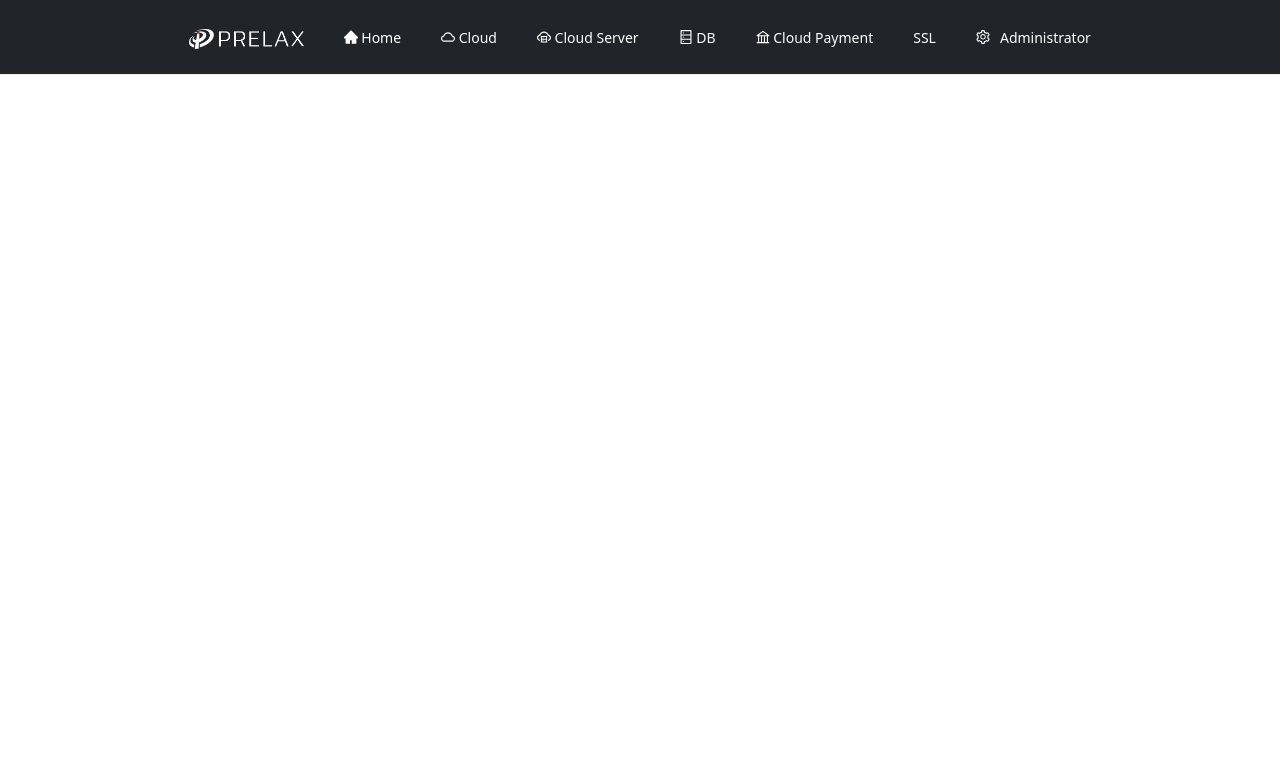
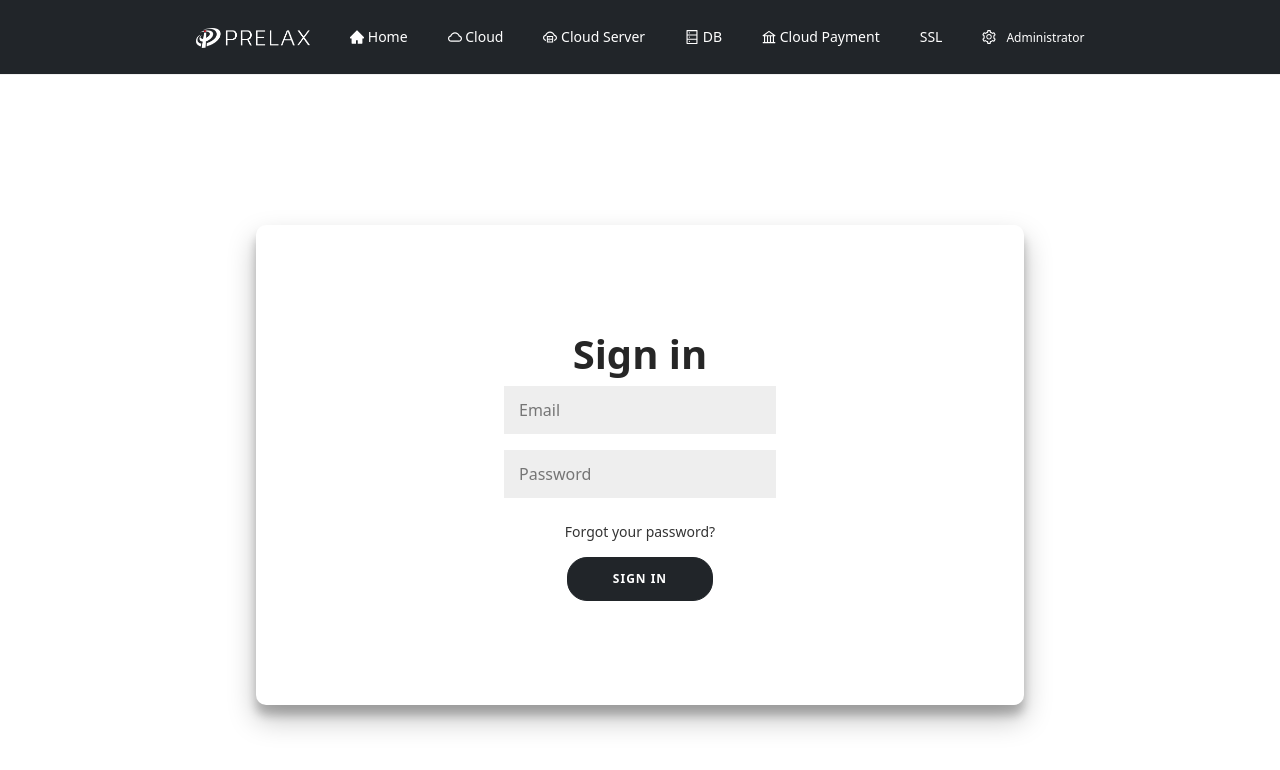
Before and after one commit to nadeem159/prelax, a React (Create React App) app: page /login in a window 1280 px wide. Shown: the top 770 px of the page. Built offline with nearby package versions, Linux system fonts and the light colour scheme.

Commit message:
login form add

```diff
--- a/package.json
+++ b/package.json
@@ -12,6 +12,7 @@
     "bootstrap": "^5.1.3",
     "concurrently": "^7.0.0",
     "json-server": "^0.17.0",
+    "prop-types": "^15.8.1",
     "react": "^17.0.2",
     "react-dom": "^17.0.2",
     "react-redux": "^7.2.8",
--- a/src/App.jsx
+++ b/src/App.jsx
@@ -1,4 +1,4 @@
-import React from 'react'
+import React,{useState} from 'react'
 import { Routes , Route} from 'react-router-dom'
 import Navbar from './component/navbar/Navbar'
 import Home from './component/Home'
@@ -13,7 +13,10 @@ import SSL from './component/SSL'
 import  Ssladd  from './component/Ssladd'
 import Reduxget from './component/Reduxget'
 import './App.css'
+import Login from './component/login/Login'
+
 const App = () => {
+
   return (
     <div>
     <Navbar/>
@@ -21,6 +24,7 @@ const App = () => {
     <Route path='/' element={<Home/>}/>
     <Route path='/cloud/' element={<Cloud/>}/>
     <Route path='/cloud/:id' element={<Cloud/>}/>
+    <Route path='/login' element={<Login/>}/>
     <Route path='/cloudaccountadd' element={<CloudAccountAdd/>}/>
     <Route path='/cloud/ssl/edit/:id' element={<CloudAccountEdit/>}/>
     <Route path='/databasecontroler' element={<DataBaseControler/>}/>
--- /dev/null
+++ b/src/component/login/Login.css
@@ -0,0 +1,232 @@
+
+@import url('https://fonts.googleapis.com/css?family=Montserrat:400,800');
+
+* {
+	box-sizing: border-box;
+}
+
+.body {
+	background: #f6f5f7;
+	display: flex;
+    margin-top: 1000px;
+	justify-content: center;
+	align-items: center;
+	flex-direction: column;
+	font-family: 'Montserrat', sans-serif;
+	height: 100vh;
+	margin: -20px 0 50px;
+}
+
+h1 {
+	font-weight: bold;
+	margin: 0;
+}
+
+h2 {
+	text-align: center;
+}
+
+p {
+	font-size: 14px;
+	font-weight: 100;
+	line-height: 20px;
+	letter-spacing: 0.5px;
+	margin: 20px 0 30px;
+}
+
+span {
+	font-size: 12px;
+}
+
+a {
+	color: #333;
+	font-size: 14px;
+	text-decoration: none;
+	margin: 15px 0;
+}
+
+button {
+	border-radius: 20px;
+	border: 1px solid #212529;
+	background-color: #212529;
+	color: #FFFFFF;
+	font-size: 12px;
+	font-weight: bold;
+	padding: 12px 45px;
+	letter-spacing: 1px;
+	text-transform: uppercase;
+	transition: transform 80ms ease-in;
+}
+
+button:active {
+	transform: scale(0.95);
+}
+
+button:focus {
+	outline: none;
+}
+
+button.ghost {
+	background-color: transparent;
+	border-color: #FFFFFF;
+}
+
+form {
+	background-color: #FFFFFF;
+	display: flex;
+	align-items: center;
+	justify-content: center;
+	flex-direction: column;
+	padding: 0 50px;
+	height: 100%;
+	text-align: center;
+}
+
+input {
+	background-color: #eee;
+	border: none;
+	padding: 12px 15px;
+	margin: 8px 0;
+	width: 100%;
+}
+
+.container {
+	background-color: #fff;
+	border-radius: 10px;
+  	box-shadow: 0 14px 28px rgba(0,0,0,0.25),
+			0 10px 10px rgba(0,0,0,0.22);
+	position: relative;
+	overflow: hidden;
+	width: 768px;
+	max-width: 100%;
+	min-height: 480px;
+}
+
+.form-container {
+	position: absolute;
+	top: 0;
+	height: 100%;
+	transition: all 0.6s ease-in-out;
+}
+
+.sign-in-container {
+	left: 0;
+	width: 50%;
+	z-index: 2;
+}
+
+.container.right-panel-active .sign-in-container {
+	transform: translateX(100%);
+}
+
+.sign-up-container {
+	left: 0;
+	width: 50%;
+	opacity: 0;
+	z-index: 1;
+}
+
+.container.right-panel-active .sign-up-container {
+	transform: translateX(100%);
+	opacity: 1;
+	z-index: 5;
+	animation: show 0.6s;
+}
+
+@keyframes show {
+	0%, 49.99% {
+		opacity: 0;
+		z-index: 1;
+	}
+
+	50%, 100% {
+		opacity: 1;
+		z-index: 5;
+	}
+}
+
+.overlay-container {
+	position: absolute;
+	top: 0;
+	left: 50%;
+	width: 50%;
+	height: 100%;
+	overflow: hidden;
+	transition: transform 0.6s ease-in-out;
+	z-index: 100;
+}
+
+.container.right-panel-active .overlay-container{
+	transform: translateX(-100%);
+}
+
+.overlay {
+	background: #FF416C;
+	background: -webkit-linear-gradient(to right, #FF4B2B, #FF416C);
+	background: linear-gradient(to right, #FF4B2B, #FF416C);
+	background-repeat: no-repeat;
+	background-size: cover;
+	background-position: 0 0;
+	color: #FFFFFF;
+	position: relative;
+	left: -100%;
+	height: 100%;
+	width: 200%;
+  	transform: translateX(0);
+	transition: transform 0.6s ease-in-out;
+}
+
+.container.right-panel-active .overlay {
+  	transform: translateX(50%);
+}
+
+.overlay-panel {
+	position: absolute;
+	display: flex;
+	align-items: center;
+	justify-content: center;
+	flex-direction: column;
+	padding: 0 40px;
+	text-align: center;
+	top: 0;
+	height: 100%;
+	width: 50%;
+	transform: translateX(0);
+	transition: transform 0.6s ease-in-out;
+}
+
+.overlay-left {
+	transform: translateX(-20%);
+}
+
+.container.right-panel-active .overlay-left {
+	transform: translateX(0);
+}
+
+.overlay-right {
+	right: 0;
+	transform: translateX(0);
+}
+
+.container.right-panel-active .overlay-right {
+	transform: translateX(20%);
+}
+
+.social-container {
+	margin: 20px 0;
+}
+
+.social-container a {
+	border: 1px solid #DDDDDD;
+	border-radius: 50%;
+	display: inline-flex;
+	justify-content: center;
+	align-items: center;
+	margin: 0 5px;
+	height: 40px;
+	width: 40px;
+}
+
+.master{
+    margin-top: 150px;
+}
--- /dev/null
+++ b/src/component/login/Login.js
@@ -0,0 +1,21 @@
+import React from 'react'
+import { NavLink } from 'react-router-dom'
+import "./Login.css"
+const Login = () => {
+
+  return (
+    <div className="container master d-flex justify-content-center">
+	<div className="sign-in-container ">
+		<form action="#">
+			<h1>Sign in</h1>
+			<input type="email" placeholder="Email" />
+			<input type="password" placeholder="Password" />
+			<NavLink to="/login">Forgot your password?</NavLink>
+			<button>Sign In</button>
+		</form>
+	</div>
+</div>
+  )
+}
+
+export default Login
--- a/src/component/navbar/Navbar.jsx
+++ b/src/component/navbar/Navbar.jsx
@@ -43,8 +43,8 @@ const Navbar = () => {
               <Menu.Item><NavLink to='databasecontroler' style={{color: 'white', textDecoration: 'none'}}>Add DataBase</NavLink></Menu.Item>
             </Menu.ItemGroup>
             <Menu.ItemGroup title="Item 2" className='bg bg-dark text-white'>
-              <Menu.Item key="setting:3"><NavLink to="reduxget" style={{color: 'white', textDecoration: 'none'}}>Redux</NavLink></Menu.Item>
-              <Menu.Item key="setting:4"><NavLink to="ssladd" style={{color: 'white', textDecoration: 'none'}}>SSL</NavLink></Menu.Item>
+              <Menu.Item><NavLink to="reduxget"><span>Redux</span></NavLink></Menu.Item>
+              <Menu.Item ><NavLink to="ssladd" style={{color: 'white', textDecoration: 'none'}}>SSL</NavLink></Menu.Item>
             </Menu.ItemGroup>
              </SubMenu>
      </Menu>
```
Also changed, not shown: src/App.css (line endings or trailing spaces).
